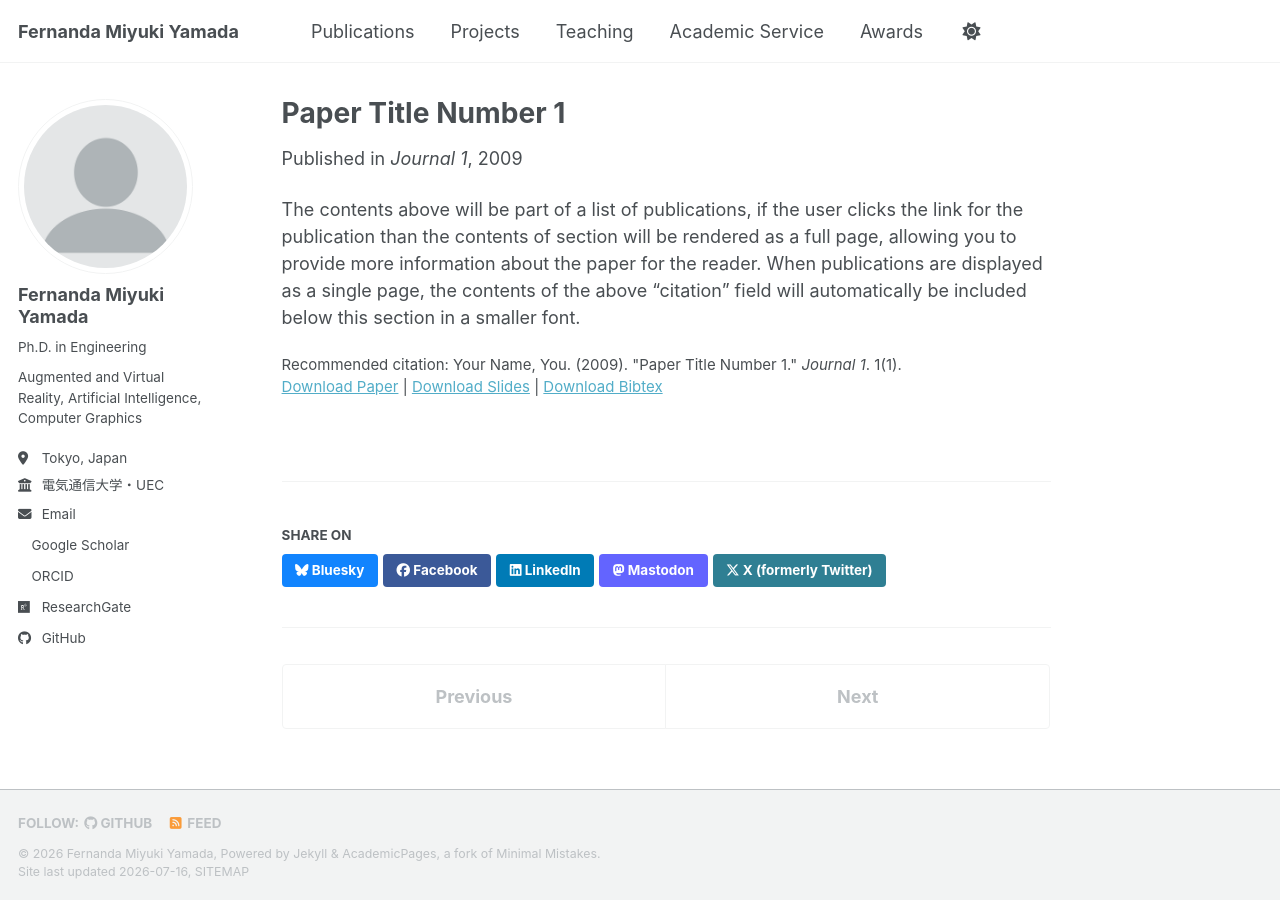
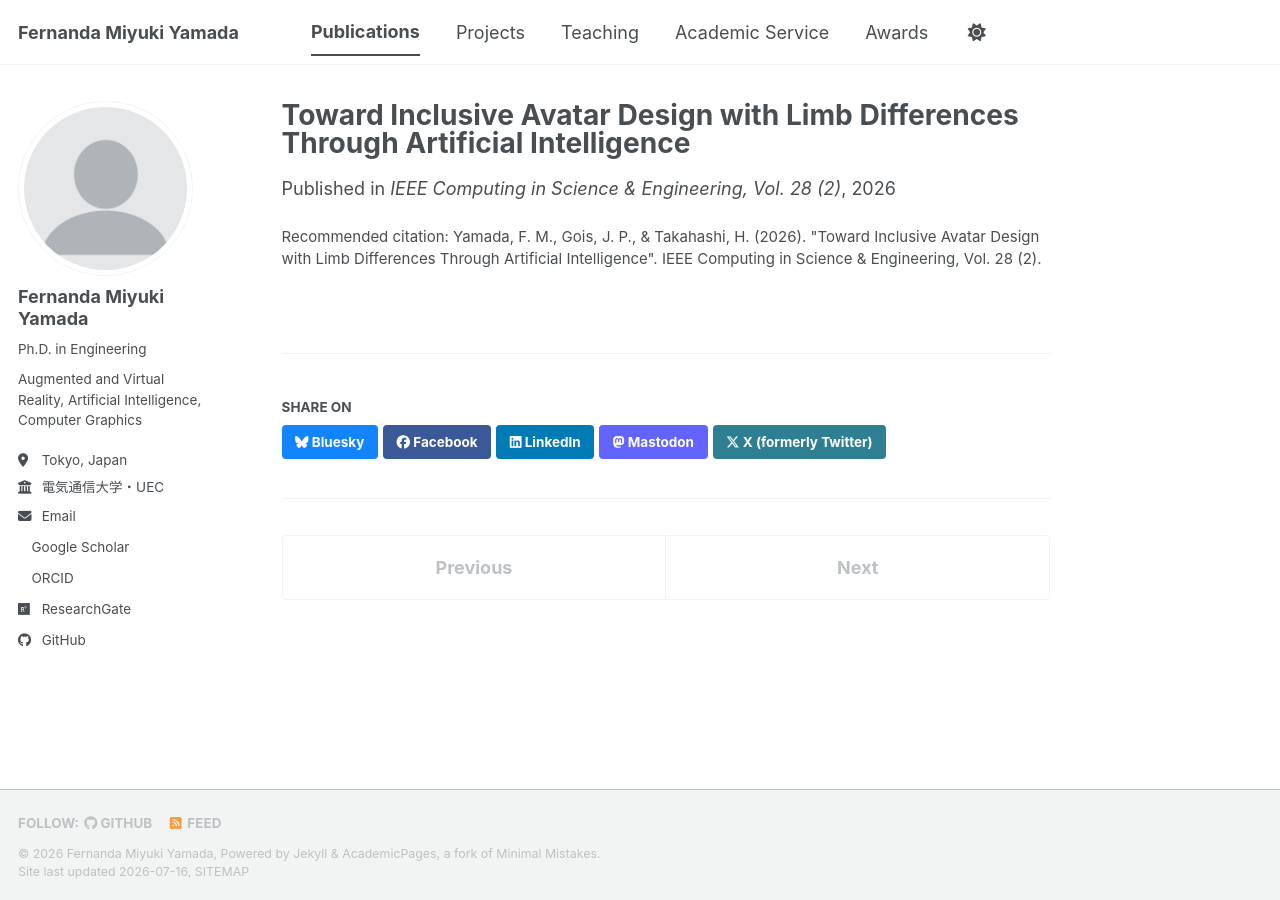
Before and after one commit to fernandamyamada1/fernandamyamada1.github.io, a Jekyll site: the page built from _publications/2009-10-01-paper-title-number-1.md, in a window 1280 px wide. Built offline with Jekyll 4.4.1, drawn with Linux system fonts in a browser that asks for light colours; a style sheet for code colours, icons or effects is not loaded.

Commit message:
Test for publication

```diff
--- a/_publications/2009-10-01-paper-title-number-1.md
+++ b/_publications/2009-10-01-paper-title-number-1.md
@@ -1,14 +1,8 @@
 ---
-title: "Paper Title Number 1"
+title: "Toward Inclusive Avatar Design with Limb Differences Through Artificial Intelligence"
 collection: publications
 category: manuscripts
-permalink: /publication/2009-10-01-paper-title-number-1
-excerpt: 'This paper is about the number 1. The number 2 is left for future work.'
-date: 2009-10-01
-venue: 'Journal 1'
-slidesurl: 'https://academicpages.github.io/files/slides1.pdf'
-paperurl: 'https://academicpages.github.io/files/paper1.pdf'
-bibtexurl: 'https://academicpages.github.io/files/bibtex1.bib'
-citation: 'Your Name, You. (2009). &quot;Paper Title Number 1.&quot; <i>Journal 1</i>. 1(1).'
+date: 2026-01-01
+venue: 'IEEE Computing in Science & Engineering, Vol. 28 (2)'
+citation: 'Yamada, F. M., Gois, J. P., & Takahashi, H. (2026). "Toward Inclusive Avatar Design with Limb Differences Through Artificial Intelligence". IEEE Computing in Science & Engineering, Vol. 28 (2).'
 ---
-The contents above will be part of a list of publications, if the user clicks the link for the publication than the contents of section will be rendered as a full page, allowing you to provide more information about the paper for the reader. When publications are displayed as a single page, the contents of the above "citation" field will automatically be included below this section in a smaller font.
```
